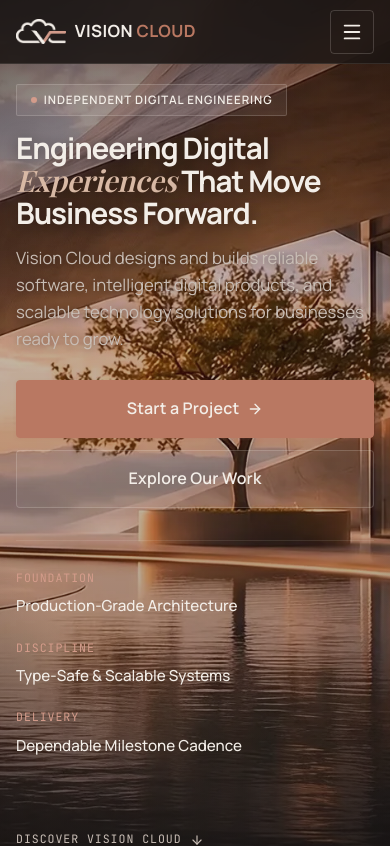
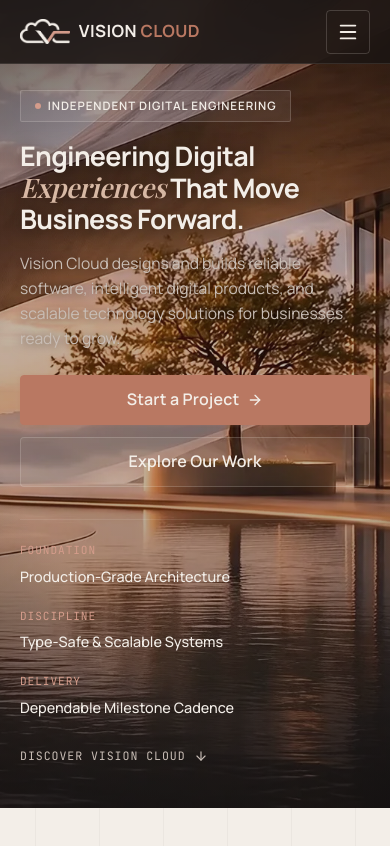
Before and after one commit to vignesh0071/vision-cloud, a React (Vite) app: page / in a window 390 px wide. Shown: the top 846 px of the page. Built offline with nearby package versions, Linux system fonts and the light colour scheme; a web font is replaced by a local one.

Commit message:
fix(hero): refine mobile hero spacing, container padding, and typography alignment

```diff
--- a/src/pages/Home.tsx
+++ b/src/pages/Home.tsx
@@ -63,7 +63,7 @@ export const Home: React.FC = () => {
   return (
     <div className="page-home">
       {/* SECTION A: CINEMATIC HERO */}
-      <section className="hero-viewport" style={{ position: 'relative', minHeight: '100vh', display: 'flex', flexDirection: 'column' }}>
+      <section className="hero-viewport">
         <CinematicVideoBackground
           videoSrc="/videos/hero-background.mp4.mp4"
           posterSrc="/images/hero-background-poster.jpg"
@@ -125,7 +125,7 @@ export const Home: React.FC = () => {
                   </div>
                 </Reveal>
 
-                <div style={{ marginTop: '2rem' }}>
+                <div className="hero-scroll-cue-wrapper">
                   <a
                     href="#section-intro"
                     onClick={handleScrollToNext}
--- a/src/styles/components.css
+++ b/src/styles/components.css
@@ -575,6 +575,14 @@
 }
 
 /* ---------- HERO SECTION ---------- */
+.hero-viewport {
+  position: relative;
+  min-height: 100dvh;
+  min-height: 100vh;
+  display: flex;
+  flex-direction: column;
+}
+
 .hero-section {
   position: relative;
   min-height: 100dvh;
@@ -613,20 +621,9 @@
 .hero-section__cta-group {
   display: flex;
   flex-wrap: wrap;
+  align-items: center;
   gap: 0.85rem;
   margin-bottom: clamp(2rem, 4vw, 3.5rem);
-}
-
-@media (max-width: 520px) {
-  .hero-section__cta-group {
-    flex-direction: column;
-    width: 100%;
-    gap: 0.75rem;
-  }
-  .hero-section__cta-group .btn {
-    width: 100%;
-    justify-content: center;
-  }
 }
 
 .hero-specs-bar {
@@ -647,6 +644,11 @@
   }
 }
 
+.hero-spec-item {
+  min-width: 0;
+  overflow-wrap: break-word;
+}
+
 .hero-spec-item__label {
   display: block;
   font-family: var(--font-mono);
@@ -654,6 +656,7 @@
   letter-spacing: 0.08em;
   color: var(--color-terracotta-soft);
   margin-bottom: 0.35rem;
+  text-transform: uppercase;
 }
 
 .hero-spec-item__value {
@@ -663,6 +666,10 @@
 }
 
 /* Scroll indicator */
+.hero-scroll-cue-wrapper {
+  margin-top: clamp(1.75rem, 3.5vw, 2.5rem);
+}
+
 .hero-scroll-cue {
   display: inline-flex;
   align-items: center;
@@ -671,12 +678,129 @@
   font-size: 0.725rem;
   letter-spacing: 0.08em;
   color: var(--text-inverse-muted);
-  margin-top: 2.5rem;
   transition: color var(--transition-fast);
 }
 
 .hero-scroll-cue:hover {
   color: var(--color-warm-ivory);
+}
+
+/* Mobile Hero Refinements (<= 767px) */
+@media (max-width: 767px) {
+  .hero-viewport {
+    min-height: auto;
+    display: block;
+  }
+
+  .hero-section {
+    min-height: auto;
+    display: block;
+    /* Account for mobile header height (64px) + 26px comfortable spacing */
+    padding-top: calc(var(--header-height) + 26px);
+    padding-bottom: 2.25rem;
+  }
+
+  .hero-section__eyebrow {
+    margin-bottom: 18px; /* 16px to 20px */
+  }
+
+  .hero-section__title {
+    font-size: clamp(1.68rem, 6vw + 0.2rem, 2.35rem);
+    line-height: 1.18; /* 1.15 to 1.2 */
+    letter-spacing: -0.025em;
+    margin-bottom: 16px; /* 14px to 18px */
+    text-wrap: balance;
+  }
+
+  .hero-section__description {
+    font-size: 0.975rem;
+    line-height: 1.6; /* 1.6 comfortable line height */
+    margin-bottom: 24px; /* 24px to CTA buttons */
+    max-width: 100%;
+  }
+
+  .hero-section__cta-group {
+    flex-direction: column;
+    width: 100%;
+    gap: 12px; /* 12px between stacked buttons */
+    margin-bottom: 32px; /* 28px to 36px before feature list */
+  }
+
+  .hero-section__cta-group .btn {
+    width: 100%;
+    min-height: 48px;
+    height: 50px;
+    padding: 0.75rem 1.25rem;
+    display: inline-flex;
+    justify-content: center;
+    align-items: center;
+    text-align: center;
+  }
+
+  .hero-specs-bar {
+    padding-top: 22px;
+    gap: 18px; /* 16px to 24px spacing between items */
+    border-top: 1px solid var(--border-inverse-subtle);
+  }
+
+  .hero-spec-item__label {
+    font-size: 0.7rem;
+    margin-bottom: 0.25rem;
+  }
+
+  .hero-spec-item__value {
+    font-size: 0.9rem;
+    line-height: 1.4;
+  }
+
+  .hero-scroll-cue-wrapper {
+    margin-top: 22px;
+    padding-bottom: 0.25rem;
+  }
+}
+
+/* Extra small mobile screens (320px - 374px) */
+@media (max-width: 374px) {
+  .hero-section {
+    padding-top: calc(var(--header-height) + 20px);
+    padding-bottom: 1.75rem;
+  }
+
+  .hero-section__eyebrow {
+    margin-bottom: 16px;
+  }
+
+  .hero-section__title {
+    font-size: clamp(1.48rem, 5.8vw, 1.75rem);
+    line-height: 1.18;
+    margin-bottom: 14px;
+  }
+
+  .hero-section__description {
+    font-size: 0.925rem;
+    line-height: 1.55;
+    margin-bottom: 20px;
+  }
+
+  .hero-section__cta-group {
+    gap: 10px;
+    margin-bottom: 28px;
+  }
+
+  .hero-section__cta-group .btn {
+    min-height: 46px;
+    height: 48px;
+    font-size: 0.9rem;
+  }
+
+  .hero-specs-bar {
+    padding-top: 18px;
+    gap: 16px;
+  }
+
+  .hero-scroll-cue-wrapper {
+    margin-top: 18px;
+  }
 }
 
 /* ---------- BREADCRUMBS ---------- */
--- a/src/styles/layout.css
+++ b/src/styles/layout.css
@@ -7,8 +7,22 @@
   max-width: var(--container-max);
   margin-left: auto;
   margin-right: auto;
-  padding-left: clamp(1rem, 3.5vw, 2.5rem);
-  padding-right: clamp(1rem, 3.5vw, 2.5rem);
+  padding-left: clamp(1.25rem, 3.5vw, 2.5rem);
+  padding-right: clamp(1.25rem, 3.5vw, 2.5rem);
+}
+
+@media (max-width: 479px) {
+  .container {
+    padding-left: 20px;
+    padding-right: 20px;
+  }
+}
+
+@media (max-width: 374px) {
+  .container {
+    padding-left: 16px;
+    padding-right: 16px;
+  }
 }
 
 .container--wide {
```
